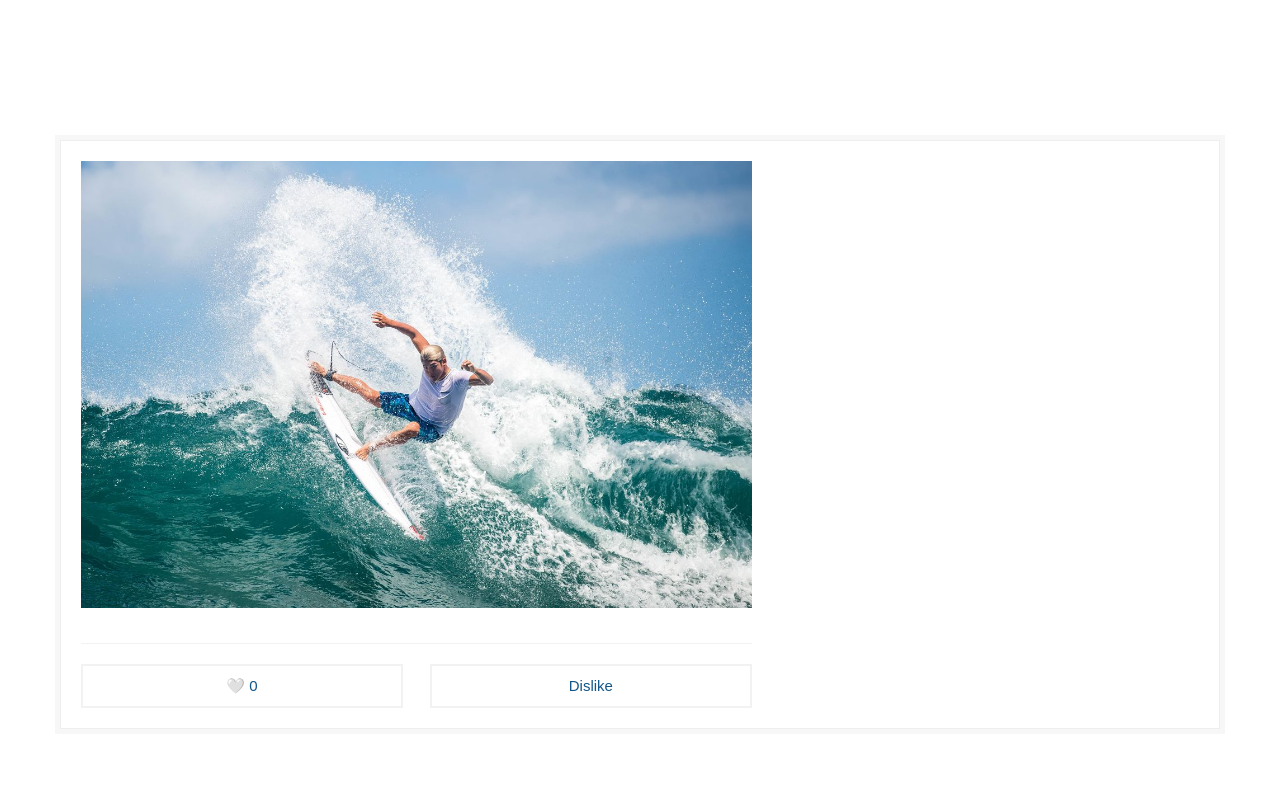
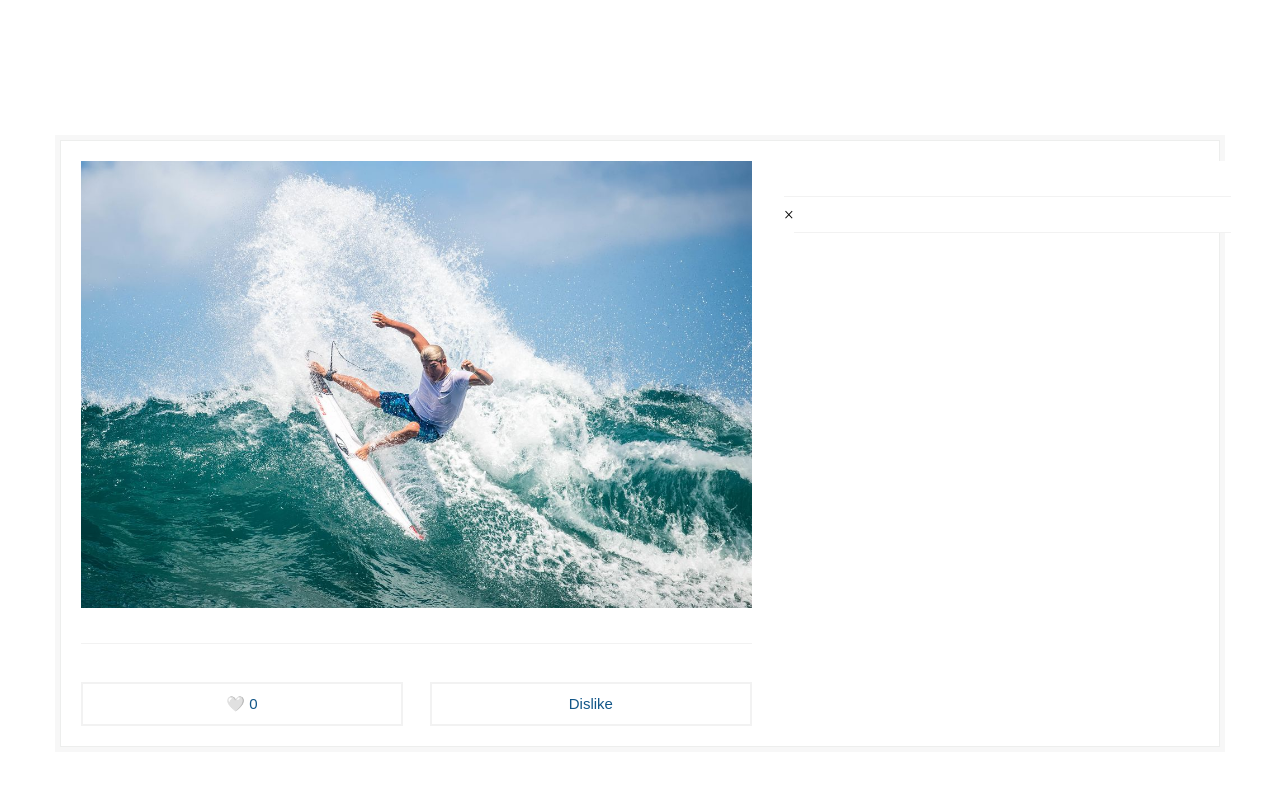
Before and after one commit to alexfoxprod/react-redux, a React (Create React App) app: page / in a window 1280 px wide. Shown: the top 786 px of the page. Built offline with nearby package versions, Linux system fonts and the light colour scheme.

Commit message:
comments component

```diff
--- a/src/App.jsx
+++ b/src/App.jsx
@@ -1,6 +1,7 @@
 import "./App.css";
 import Likes from "./Likes";
 import Title from "./Title";
+import Comments from "./Comments";
 
 function App() {
   return (
@@ -12,6 +13,7 @@ function App() {
             <Title />
             <Likes />
           </div>
+          <Comments />
         </div>
       </div>
     </div>
--- /dev/null
+++ b/src/Comments.js
@@ -0,0 +1,27 @@
+import { useState } from "react";
+import SingleComment from "./SingleComment";
+
+function Comments(props) {
+  const [textComment, setTextComment] = useState("");
+  console.log("props comment =>", props);
+
+  const handleInput = (event) => {
+    console.log("input text", event.target.value);
+    setTextComment(event.target.value);
+  };
+
+  const handleSubmit = (event) => {
+    event.preventDefault();
+    console.log("submit text", textComment);
+  };
+  return (
+    <div className="card-comments">
+      <form onSubmit={handleSubmit} className="comments-item-create">
+        <input type="text" value={textComment} onChange={handleInput} />
+        <input type="submit" hidden />
+      </form>
+      <SingleComment />
+    </div>
+  );
+}
+export default Comments;
--- /dev/null
+++ b/src/SingleComment.js
@@ -0,0 +1,12 @@
+function SingleComment(props) {
+  console.log("props comment =>", props);
+
+  return (
+    <form className="comments-item">
+      <div className="commnet-item-delete">&times;</div>
+      <input type="text" />
+      <input type="submit" hidden />
+    </form>
+  );
+}
+export default SingleComment;
--- a/src/Title.js
+++ b/src/Title.js
@@ -2,7 +2,11 @@ import { useDispatch, useSelector } from "react-redux";
 import { inputText } from "./redux/actions";
 function Title(props) {
   console.log("props title", props);
-
+  const title = useSelector((state) => {
+    console.log("state =>", state);
+    const { inputReducer } = state;
+    return inputReducer.text;
+  });
   const dispatch = useDispatch();
 
   const handleChange = (event) => {
@@ -13,6 +17,7 @@ function Title(props) {
       <div className="card-title-top">
         <input type="text" onChange={handleChange} />
       </div>
+      <p>{title}</p>
     </div>
   );
 }
```
